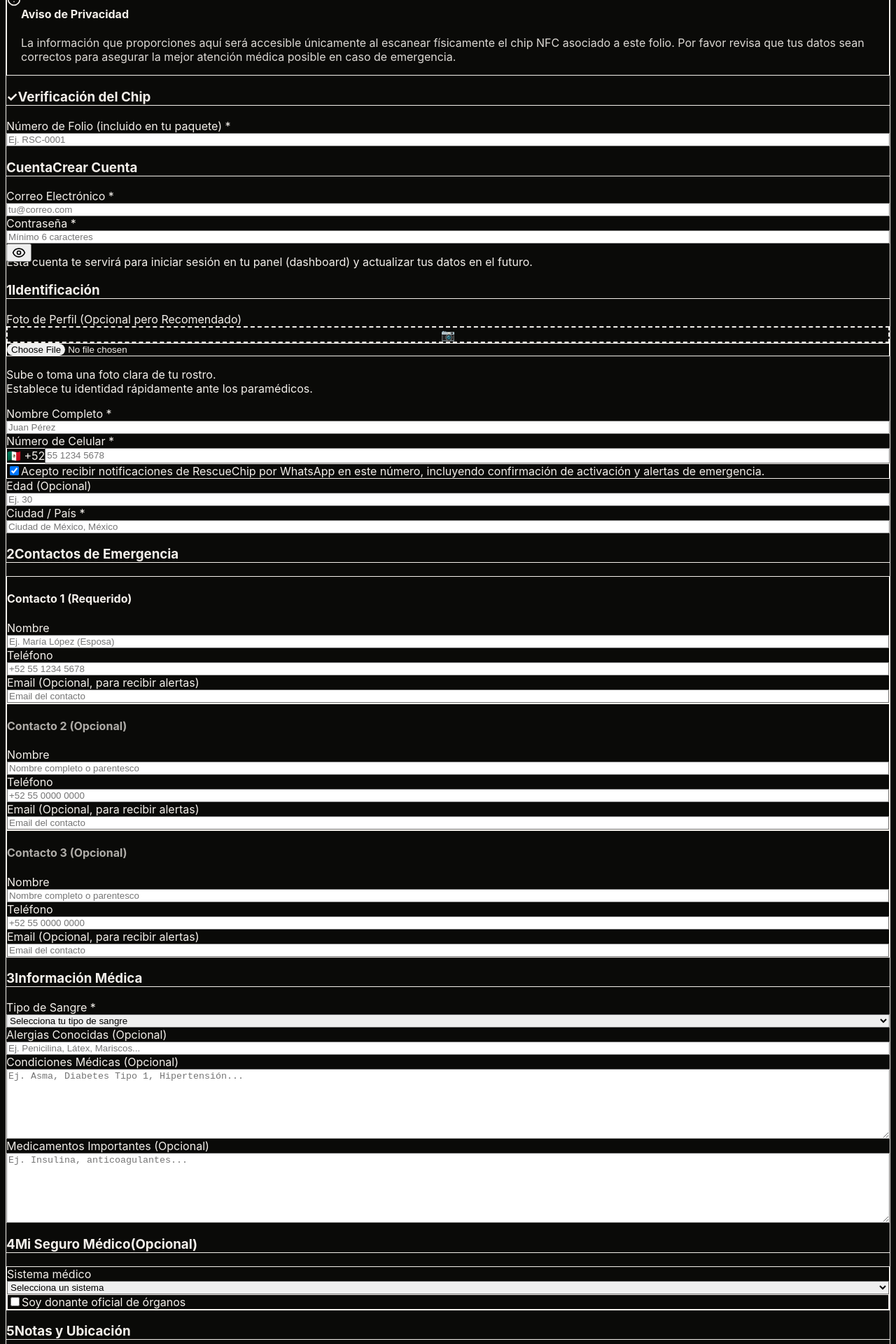
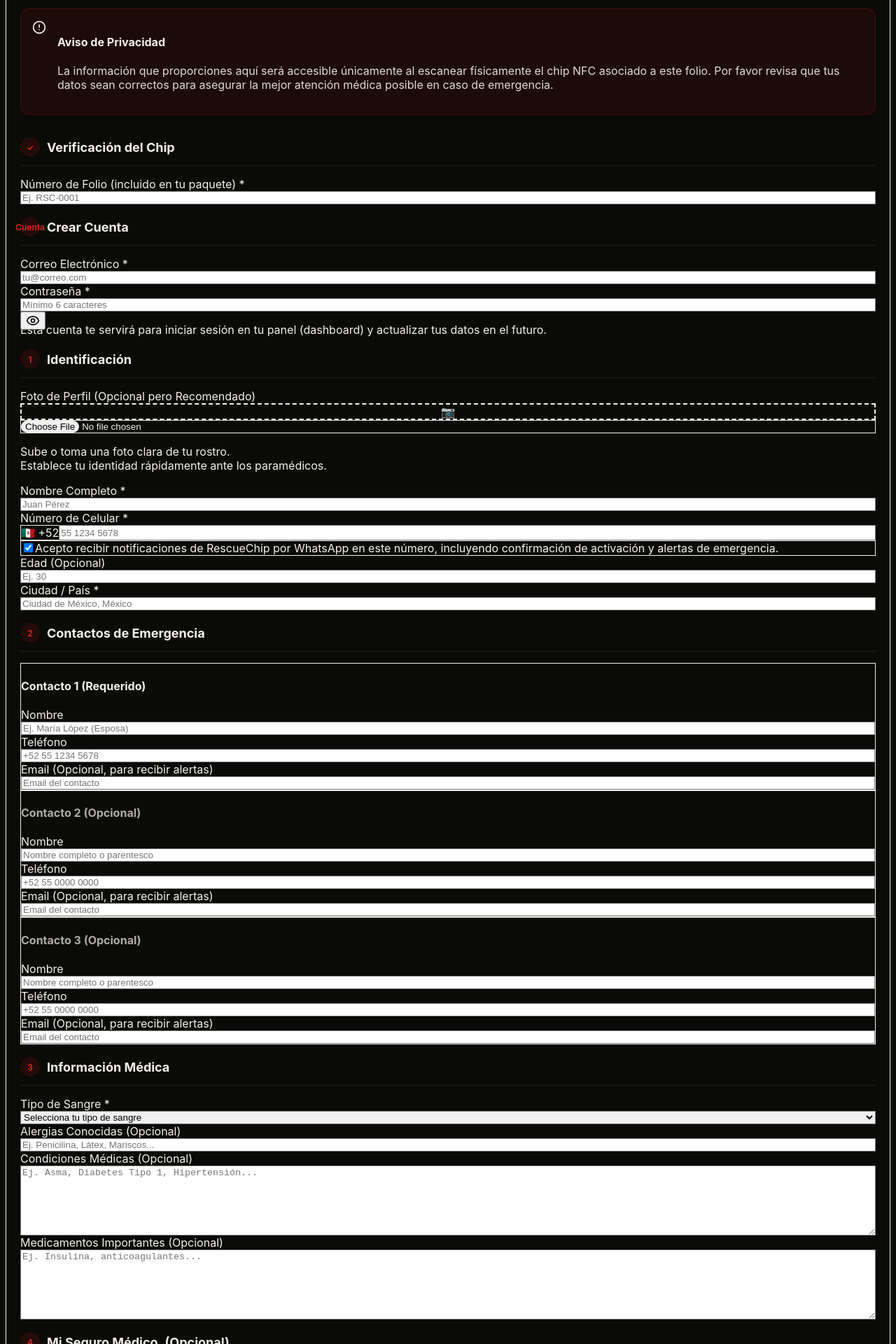
Before and after one commit to ektorromo-dev/rescue-chip, a Next.js app: page /activate in a window 1280 px wide. Shown: the part 160-2080 px from the top of the page at 70% size. Built offline with nearby package versions, Linux system fonts and the light colour scheme; no server answers.

Commit message:
fix: CSP eliminado + activate y dashboard con inline styles

```diff
--- a/next.config.ts
+++ b/next.config.ts
@@ -1,20 +1,7 @@
 import { withSentryConfig } from '@sentry/nextjs';
 import type { NextConfig } from "next";
 
-const cspHeader = `
-    default-src 'self';
-    script-src 'self' 'unsafe-eval' 'unsafe-inline';
-    style-src 'self' 'unsafe-inline';
-    img-src 'self' blob: data: https: wss:;
-    media-src 'self' https://kainkhyqjmattriozick.supabase.co blob: data:;
-    font-src 'self' data:;
-    connect-src 'self' https://*.supabase.co wss://*.supabase.co https://*.sentry.io https://o451098255.ingest.de.sentry.io https://o451098255.ingest.sentry.io;
-    object-src 'none';
-    base-uri 'self';
-    form-action 'self';
-    frame-ancestors 'none';
-    upgrade-insecure-requests;
-`.replace(/\s{2,}/g, ' ').trim();
+
 
 const nextConfig: NextConfig = {
   poweredByHeader: false,
@@ -23,7 +10,7 @@ const nextConfig: NextConfig = {
       {
         source: '/(.*)',
         headers: [
-          { key: 'Content-Security-Policy', value: cspHeader },
+
           { key: 'X-Frame-Options', value: 'DENY' },
           { key: 'X-Content-Type-Options', value: 'nosniff' },
           { key: 'Referrer-Policy', value: 'strict-origin-when-cross-origin' },
--- a/src/app/activate/page.tsx
+++ b/src/app/activate/page.tsx
@@ -573,9 +573,9 @@ function ActivationFormContent() {
     }
 
     return (
-        <div className="p-8 md:p-12">
+        <div style={{backgroundColor:"#0A0A08",color:"#F4F0EB",padding:"24px 20px",minHeight:"100vh",fontFamily:"Inter,-apple-system,sans-serif"}}>
 
-            <div className="flex items-start gap-4 p-4 mb-8 bg-accent/50 text-accent-foreground rounded-2xl border border-accent/20">
+            <div style={{display:"flex",alignItems:"flex-start",gap:"16px",padding:"16px",marginBottom:"32px",backgroundColor:"rgba(232,35,26,0.08)",border:"1px solid rgba(232,35,26,0.2)",borderRadius:"12px",color:"#F4F0EB"}}>
                 <div className="mt-1">
                     <AlertCircle size={20} />
                 </div>
@@ -588,7 +588,7 @@ function ActivationFormContent() {
             </div>
 
             {errorMsg && (
-                <div className="p-4 mb-8 bg-destructive/10 text-destructive border border-destructive/20 rounded-xl text-sm font-semibold flex items-center gap-2">
+                <div style={{padding:"12px 16px",marginBottom:"32px",backgroundColor:"rgba(232,35,26,0.1)",color:"#E8231A",border:"1px solid rgba(232,35,26,0.25)",borderRadius:"10px",fontSize:"13px",fontWeight:600,display:"flex",alignItems:"center",gap:"8px"}}>
                     <AlertCircle size={18} /> {errorMsg}
                 </div>
             )}
@@ -597,8 +597,8 @@ function ActivationFormContent() {
 
                 {/* Confirmación del Chip */}
                 <section className="space-y-4">
-                    <h3 className="text-xl font-bold flex items-center gap-2 border-b border-border pb-2">
-                        <span className="bg-primary/10 text-primary w-8 h-8 rounded-full flex items-center justify-center text-sm">✓</span>
+                    <h3 style={{fontSize:"18px",fontWeight:700,display:"flex",alignItems:"center",gap:"10px",borderBottom:"1px solid rgba(255,255,255,0.08)",paddingBottom:"12px",marginBottom:"16px",color:"#F4F0EB"}}>
+                        <span style={{backgroundColor:"rgba(232,35,26,0.12)",color:"#E8231A",width:"28px",height:"28px",borderRadius:"50%",display:"flex",alignItems:"center",justifyContent:"center",fontSize:"12px",flexShrink:0,fontWeight:600}}>✓</span>
                         Verificación del Chip
                     </h3>
                     <div className="space-y-2">
@@ -609,8 +609,8 @@ function ActivationFormContent() {
 
                 {/* CREAR CUENTA */}
                 <section className="space-y-4">
-                    <h3 className="text-xl font-bold flex items-center gap-2 border-b border-border pb-2">
-                        <span className="bg-primary/10 text-primary w-8 h-8 rounded-full flex items-center justify-center text-sm">Cuenta</span>
+                    <h3 style={{fontSize:"18px",fontWeight:700,display:"flex",alignItems:"center",gap:"10px",borderBottom:"1px solid rgba(255,255,255,0.08)",paddingBottom:"12px",marginBottom:"16px",color:"#F4F0EB"}}>
+                        <span style={{backgroundColor:"rgba(232,35,26,0.12)",color:"#E8231A",width:"28px",height:"28px",borderRadius:"50%",display:"flex",alignItems:"center",justifyContent:"center",fontSize:"12px",flexShrink:0,fontWeight:600}}>Cuenta</span>
                         Crear Cuenta
                     </h3>
                     <div className="grid grid-cols-1 md:grid-cols-2 gap-4">
@@ -637,8 +637,8 @@ function ActivationFormContent() {
 
                 {/* IDENTIFICACIÓN */}
                 <section className="space-y-4">
-                    <h3 className="text-xl font-bold flex items-center gap-2 border-b border-border pb-2">
-                        <span className="bg-primary/10 text-primary w-8 h-8 rounded-full flex items-center justify-center text-sm">1</span>
+                    <h3 style={{fontSize:"18px",fontWeight:700,display:"flex",alignItems:"center",gap:"10px",borderBottom:"1px solid rgba(255,255,255,0.08)",paddingBottom:"12px",marginBottom:"16px",color:"#F4F0EB"}}>
+                        <span style={{backgroundColor:"rgba(232,35,26,0.12)",color:"#E8231A",width:"28px",height:"28px",borderRadius:"50%",display:"flex",alignItems:"center",justifyContent:"center",fontSize:"12px",flexShrink:0,fontWeight:600}}>1</span>
                         Identificación
                     </h3>
                     <div className="grid grid-cols-1 md:grid-cols-2 gap-4">
@@ -716,8 +716,8 @@ function ActivationFormContent() {
 
                 {/* CONTACTOS DE EMERGENCIA */}
                 <section className="space-y-4">
-                    <h3 className="text-xl font-bold flex items-center gap-2 border-b border-border pb-2">
-                        <span className="bg-primary/10 text-primary w-8 h-8 rounded-full flex items-center justify-center text-sm">2</span>
+                    <h3 style={{fontSize:"18px",fontWeight:700,display:"flex",alignItems:"center",gap:"10px",borderBottom:"1px solid rgba(255,255,255,0.08)",paddingBottom:"12px",marginBottom:"16px",color:"#F4F0EB"}}>
+                        <span style={{backgroundColor:"rgba(232,35,26,0.12)",color:"#E8231A",width:"28px",height:"28px",borderRadius:"50%",display:"flex",alignItems:"center",justifyContent:"center",fontSize:"12px",flexShrink:0,fontWeight:600}}>2</span>
                         Contactos de Emergencia
                     </h3>
 
@@ -779,8 +779,8 @@ function ActivationFormContent() {
 
                 {/* INFORMACIÓN MÉDICA */}
                 <section className="space-y-4">
-                    <h3 className="text-xl font-bold flex items-center gap-2 border-b border-border pb-2">
-                        <span className="bg-primary/10 text-primary w-8 h-8 rounded-full flex items-center justify-center text-sm">3</span>
+                    <h3 style={{fontSize:"18px",fontWeight:700,display:"flex",alignItems:"center",gap:"10px",borderBottom:"1px solid rgba(255,255,255,0.08)",paddingBottom:"12px",marginBottom:"16px",color:"#F4F0EB"}}>
+                        <span style={{backgroundColor:"rgba(232,35,26,0.12)",color:"#E8231A",width:"28px",height:"28px",borderRadius:"50%",display:"flex",alignItems:"center",justifyContent:"center",fontSize:"12px",flexShrink:0,fontWeight:600}}>3</span>
                         Información Médica
                     </h3>
                     <div className="grid grid-cols-1 md:grid-cols-2 gap-4">
@@ -816,8 +816,8 @@ function ActivationFormContent() {
 
                 {/* SEGURO MÉDICO (UNIFIED) */}
                 <section className="space-y-4">
-                    <h3 className="text-xl font-bold flex items-center gap-2 border-b border-border pb-2">
-                        <span className="bg-primary/10 text-primary w-8 h-8 rounded-full flex items-center justify-center text-sm">4</span>
+                    <h3 style={{fontSize:"18px",fontWeight:700,display:"flex",alignItems:"center",gap:"10px",borderBottom:"1px solid rgba(255,255,255,0.08)",paddingBottom:"12px",marginBottom:"16px",color:"#F4F0EB"}}>
+                        <span style={{backgroundColor:"rgba(232,35,26,0.12)",color:"#E8231A",width:"28px",height:"28px",borderRadius:"50%",display:"flex",alignItems:"center",justifyContent:"center",fontSize:"12px",flexShrink:0,fontWeight:600}}>4</span>
                         Mi Seguro Médico <span className="text-muted-foreground font-normal text-sm ml-2">(Opcional)</span>
                     </h3>
                     <div className="grid grid-cols-1 md:grid-cols-2 gap-4 bg-muted/30 p-5 rounded-2xl border border-border">
@@ -1000,8 +1000,8 @@ function ActivationFormContent() {
 
                 {/* NOTAS IMPORTANTES & UBICACION */}
                 <section className="space-y-4">
-                    <h3 className="text-xl font-bold flex items-center gap-2 border-b border-border pb-2">
-                        <span className="bg-primary/10 text-primary w-8 h-8 rounded-full flex items-center justify-center text-sm">5</span>
+                    <h3 style={{fontSize:"18px",fontWeight:700,display:"flex",alignItems:"center",gap:"10px",borderBottom:"1px solid rgba(255,255,255,0.08)",paddingBottom:"12px",marginBottom:"16px",color:"#F4F0EB"}}>
+                        <span style={{backgroundColor:"rgba(232,35,26,0.12)",color:"#E8231A",width:"28px",height:"28px",borderRadius:"50%",display:"flex",alignItems:"center",justifyContent:"center",fontSize:"12px",flexShrink:0,fontWeight:600}}>5</span>
                         Notas y Ubicación
                     </h3>
 
```
Also changed, not shown: src/app/dashboard/page.tsx (+9 -9 lines).
